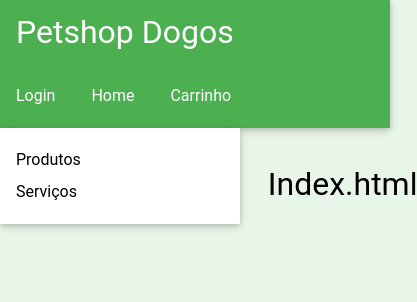
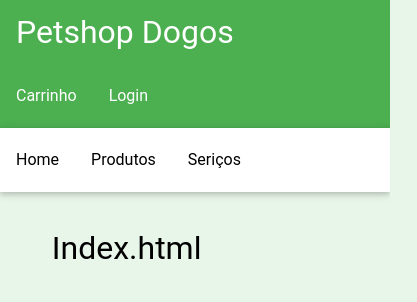
Before and after one commit to JeffersonBC/devweb_t1, a plain HTML site: page index.html in a window 390 px wide. Shown: the whole page, 417 px wide, since content can reach past the window. Drawn offline with Linux system fonts and the light colour scheme.

Commit message:
Menu lateral responsivo

```diff
--- a/css/petstyle.css
+++ b/css/petstyle.css
@@ -13,6 +13,7 @@ header {
     line-height: 4rem;
 
     box-shadow: 0 2px 5px 0 rgba(0, 0, 0, 0.16), 0 2px 10px 0 rgba(0, 0, 0, 0.12);
+    z-index: 1;
 
     display: flex;
     flex-flow: row wrap;
@@ -25,6 +26,9 @@ header .top-menu {
 
     padding-left: 0rem;
     padding-right: 1rem;
+
+    display: flex;
+    align-items: stretch;
 }
 
 header .top-menu a {
@@ -53,35 +57,28 @@ header a:active {
 
 /* Menu */
 .menu {
-    width: 240px;
-    float: left;
+    flex: 0 0 240px;
+    -webkit-box-flex: 0 0 240px;
 
     font-family: "Roboto", sans-serif;
     font-weight: normal;
 
     background-color: white;
     box-shadow: 0 2px 5px 0 rgba(0, 0, 0, 0.16), 0 2px 10px 0 rgba(0, 0, 0, 0.12);
-
-    z-index: -1;
 }
 
 .menu-content {
-    padding: 0;
-    vertical-align: top;
+    padding: 1rem 0;
+
+    display: flex;
+    flex-flow: column;
+    align-content: stretch;
 }
 
-.menu-content ul {
-    padding-left: 0;
-}
-
-.menu-content li {
+.menu-content a {
     list-style-type: none;
     line-height: 2rem;
     padding: 0 1rem;
-}
-
-.menu-content a {
-    height: 100%;
 }
 
 .menu-content a:hover {
@@ -100,9 +97,16 @@ header a:active {
 }
 
 /* Content */
+.flex-container {
+    display: flex;
+    z-index: 0;
+}
+
 .content {
+    flex: 1 0;
+    -webkit-box-flex: 1 0;
+
     padding: 1rem;
-    margin-left: 240px;
 
     font-family: "Roboto", sans-serif;
     font-weight: normal;
@@ -138,7 +142,25 @@ a {
     text-decoration: none;
 }
 
-/* Responsive
-@media all and (min-width: 768px) {
+/* Responsive */
+@media all and (max-width: 800px) {
+    .menu {
+        flex: 0 0;
+        -webkit-box-flex: 0 0;
+    }
+    .menu-content {
+        flex-flow: row wrap;
+    }
+    .flex-container {
+        flex-flow: column;
+    }
+}
 
+@media all and (min-width: 800px) {
+    .divider {
+        height: 1px;
+        overflow: hidden;
+        background-color: #e0e0e0;
+        margin: 1em;
+    }
 }
--- a/index.html
+++ b/index.html
@@ -12,19 +12,18 @@
 		<header>
 			<h1>Petshop Dogos</h1>
 			<div class="top-menu">
+				<a href="">Carrinho</a>
 				<a href="./login.html">Login</a>
-				<a href="./index.html">Home</a>
-				<a href="">Carrinho</a>
 			</div>
 		</header>
 
 		<div class="flex-container">
 			<div class="menu">
 				<div class="menu-content">
-					<ul>
-						<li><a href="./index.html">Produtos</a></li>
-						<li><a href="./index.html">Serviços</a></li>
-					</ul>
+					<a href="./index.html">Home</a>
+					<div class="divider"></div>
+					<a href="">Produtos</a>
+					<a href="">Seriços</a>
 				</div>
 			</div>
 
```
